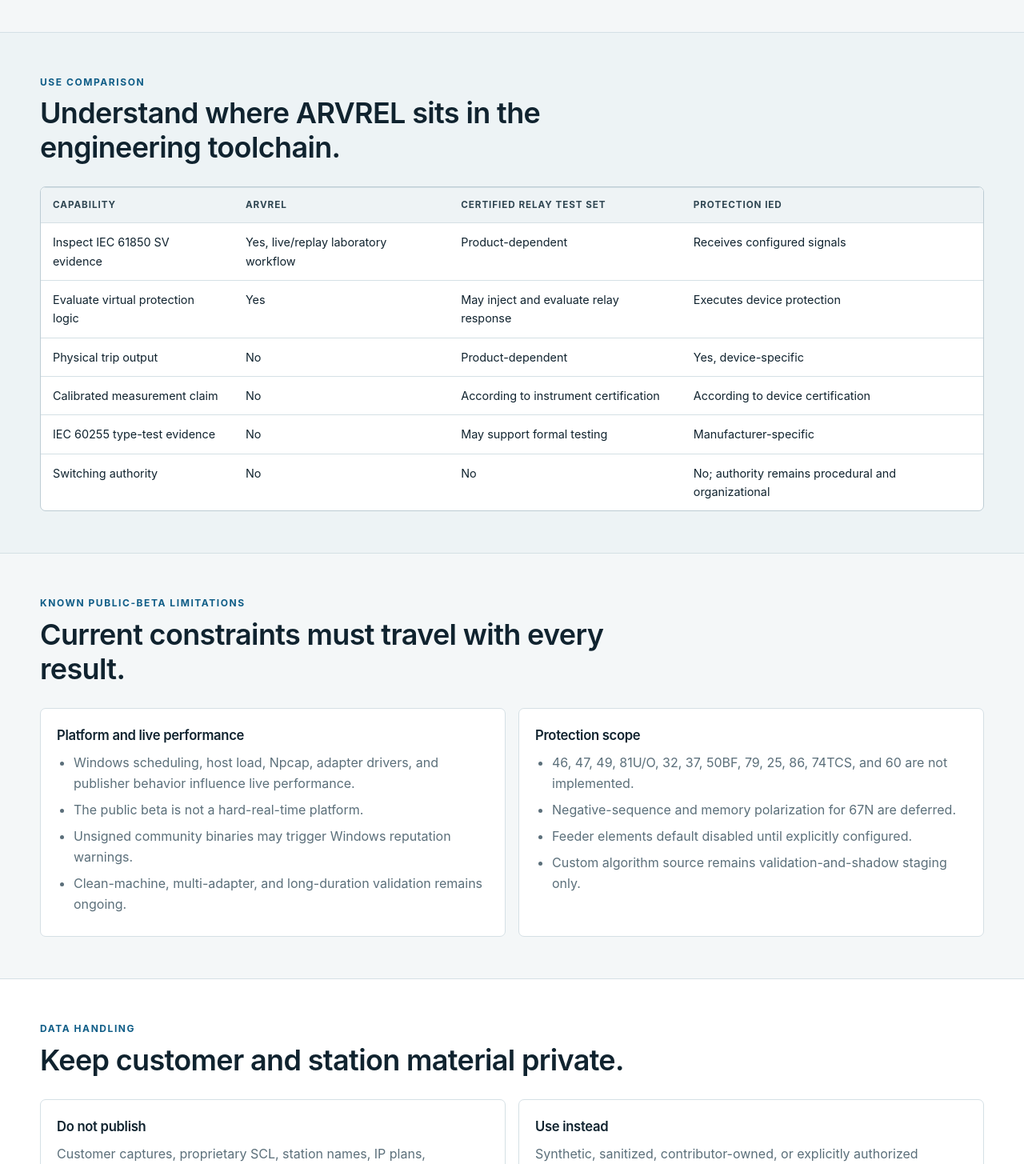
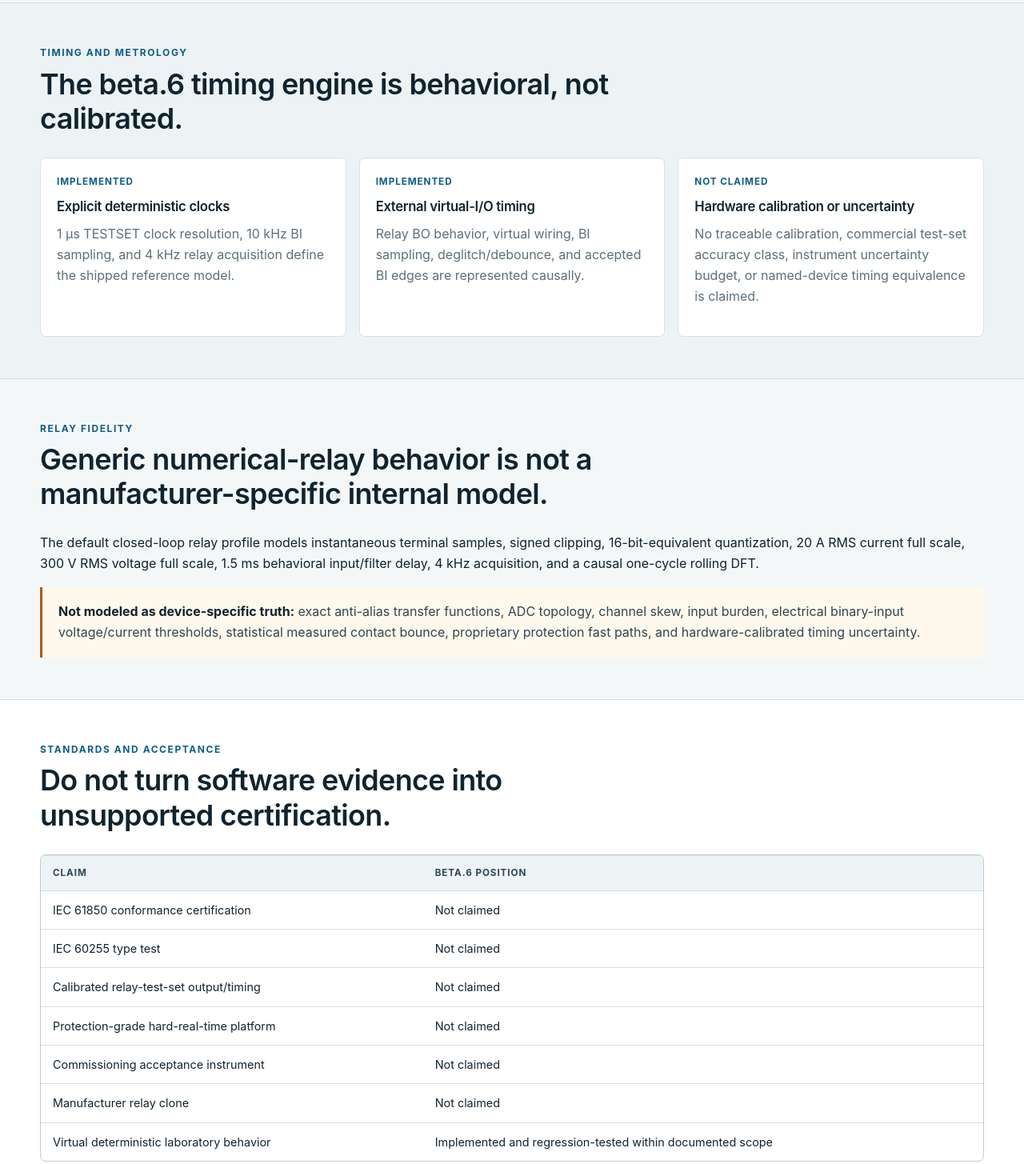
Before and after one commit to masarray/arvrel, a plain HTML site: page docs/safety-and-limitations.html in a window 1280 px wide. Shown: the part 918-2373 px from the top of the page at 80% size. Drawn offline with Linux system fonts and the light colour scheme.

Commit message:
docs: synchronize safety and fidelity boundaries

```diff
--- a/docs/safety-and-limitations.html
+++ b/docs/safety-and-limitations.html
@@ -1,32 +1,26 @@
 <!doctype html>
 <html lang="en">
-<head><meta charset="utf-8"><meta name="viewport" content="width=device-width, initial-scale=1"><title>Safety and Limitations — ARVREL</title><meta name="description" content="Review ARVREL's virtual-output safety boundary, intended use, prohibited interpretations, known beta limitations, privacy guidance, and security reporting route."><link rel="canonical" href="https://masarray.github.io/arvrel/safety-and-limitations.html"><link rel="stylesheet" href="assets/site.css"><link rel="icon" href="assets/icon/favicon.svg" type="image/svg+xml"></head>
+<head><meta charset="utf-8"><meta name="viewport" content="width=device-width, initial-scale=1"><title>Safety and Limitations — ARVREL v0.1.0-beta.6</title><meta name="description" content="Review ARVREL beta.6 safety, fidelity, calibration, timing, live-network, virtual MMS control, data-handling, and operational non-claims."><link rel="canonical" href="https://masarray.github.io/arvrel/safety-and-limitations.html"><link rel="stylesheet" href="assets/site.css"><link rel="icon" href="assets/icon/favicon.svg" type="image/svg+xml"></head>
 <body>
 <a class="skip-link" href="#main-content">Skip to content</a>
 <header class="site-header"><div class="wrap nav"><a class="brand" href="index.html"><img src="assets/icon/favicon.svg" alt=""><span>ARVREL</span></a><nav class="nav-links" aria-label="Primary navigation"><a href="capabilities.html">Capabilities</a><a href="workflows/index.html">Workflows</a><a href="architecture.html">Architecture</a><a href="evidence-and-trust.html">Trust</a><a href="safety-and-limitations.html" aria-current="page">Safety</a><a href="quick-start.html">Quick start</a><a class="nav-cta" href="download.html">Download</a></nav></div></header>
-<section class="page-hero"><div class="wrap"><div class="breadcrumbs"><a href="index.html">Home</a> / Safety and limitations</div><p class="eyebrow">Engineering boundary</p><h1>Virtual-output laboratory software with explicit limits.</h1><p class="lede">ARVREL is designed for education, source review, controlled laboratory evaluation, FAT/SAT preparation, troubleshooting, and research. It is not an operational protection IED or calibrated relay test set.</p></div></section>
+<section class="page-hero"><div class="wrap"><div class="breadcrumbs"><a href="index.html">Home</a> / Safety and limitations</div><p class="eyebrow">Engineering boundary</p><h1>ARVREL is a virtual laboratory, not operational protection or calibrated test equipment.</h1><p class="lede">Beta.6 increases causal fidelity and timing transparency, but stronger modeling does not create calibration, certification, field authority, or manufacturer-equivalence claims.</p></div></section>
 <main id="main-content">
-<section><div class="wrap"><div class="callout danger"><strong>ARVREL must not be treated as switching authority, commissioning acceptance, or protection-grade real-time equipment.</strong> No screen, event, export, or virtual trip produced by ARVREL authorizes operation of primary plant.</div><div class="grid-2" style="margin-top:18px">
-<article class="card"><span class="label">Intended</span><h3>Controlled engineering use</h3><ul class="check-list"><li>Education and university laboratories</li><li>Source review and software regression</li><li>Authorized process-bus troubleshooting</li><li>FAT/SAT preparation and demonstration rehearsal</li><li>Protection-algorithm research with synthetic or owned data</li></ul></article>
-<article class="card"><span class="label">Not provided</span><h3>Operational or certified authority</h3><ul class="check-list"><li>Physical relay contacts</li><li>Operational GOOSE trip or MMS control</li><li>Autonomous switching or interlocking approval</li><li>IEC 61850 conformance certification</li><li>IEC 60255 type-test or calibration evidence</li><li>Hard-real-time protection guarantee</li></ul></article>
-</div></div></section>
-<section class="soft"><div class="wrap"><div class="section-heading"><p class="section-kicker">Use comparison</p><h2>Understand where ARVREL sits in the engineering toolchain.</h2></div><div class="matrix"><table><thead><tr><th>Capability</th><th>ARVREL</th><th>Certified relay test set</th><th>Protection IED</th></tr></thead><tbody>
-<tr><td>Inspect IEC 61850 SV evidence</td><td>Yes, live/replay laboratory workflow</td><td>Product-dependent</td><td>Receives configured signals</td></tr>
-<tr><td>Evaluate virtual protection logic</td><td>Yes</td><td>May inject and evaluate relay response</td><td>Executes device protection</td></tr>
-<tr><td>Physical trip output</td><td>No</td><td>Product-dependent</td><td>Yes, device-specific</td></tr>
-<tr><td>Calibrated measurement claim</td><td>No</td><td>According to instrument certification</td><td>According to device certification</td></tr>
-<tr><td>IEC 60255 type-test evidence</td><td>No</td><td>May support formal testing</td><td>Manufacturer-specific</td></tr>
-<tr><td>Switching authority</td><td>No</td><td>No</td><td>No; authority remains procedural and organizational</td></tr>
-</tbody></table></div></div></section>
-<section><div class="wrap"><div class="section-heading"><p class="section-kicker">Known public-beta limitations</p><h2>Current constraints must travel with every result.</h2></div><div class="grid-2">
-<div class="card"><h3>Platform and live performance</h3><ul class="check-list"><li>Windows scheduling, host load, Npcap, adapter drivers, and publisher behavior influence live performance.</li><li>The public beta is not a hard-real-time platform.</li><li>Unsigned community binaries may trigger Windows reputation warnings.</li><li>Clean-machine, multi-adapter, and long-duration validation remains ongoing.</li></ul></div>
-<div class="card"><h3>Protection scope</h3><ul class="check-list"><li>46, 47, 49, 81U/O, 32, 37, 50BF, 79, 25, 86, 74TCS, and 60 are not implemented.</li><li>Negative-sequence and memory polarization for 67N are deferred.</li><li>Feeder elements default disabled until explicitly configured.</li><li>Custom algorithm source remains validation-and-shadow staging only.</li></ul></div>
-</div></div></section>
-<section class="surface"><div class="wrap"><div class="section-heading"><p class="section-kicker">Data handling</p><h2>Keep customer and station material private.</h2></div><div class="grid-2">
-<article class="card"><h3>Do not publish</h3><p>Customer captures, proprietary SCL, station names, IP plans, credentials, employer-confidential settings, or evidence that identifies protected infrastructure.</p></article>
-<article class="card"><h3>Use instead</h3><p>Synthetic, sanitized, contributor-owned, or explicitly authorized fixtures with non-sensitive names and reproducible scenario documentation.</p></article>
-</div><div class="callout warn" style="margin-top:20px"><strong>Local data:</strong> preferences and crash logs may include local paths or selected file context under <code>%LOCALAPPDATA%\ARVREL</code>. Review and redact diagnostics before sharing.</div></div></section>
-<section><div class="wrap"><div class="section-heading"><p class="section-kicker">Security and reporting</p><h2>Use the correct disclosure route.</h2></div><p>Report reproducible non-sensitive defects through GitHub Issues. Report vulnerabilities through the private security-advisory process. Never attach confidential station material to a public issue.</p><div class="actions"><a class="button light" href="https://github.com/masarray/arvrel/blob/main/SECURITY.md">Security policy</a><a class="button light" href="https://github.com/masarray/arvrel/issues">Public issues</a></div><div class="pager"><a href="evidence-and-trust.html"><span>Previous</span>Evidence and trust</a><a href="download.html" style="text-align:right"><span>Next</span>Download and verify</a></div></div></section>
+<section><div class="wrap"><div class="section-heading"><p class="section-kicker">Virtual-only authority</p><h2>No software action leaves the simulator as primary-equipment authority.</h2></div><div class="grid-3"><article class="card"><h3>Relay outputs</h3><p>BO contacts, trip latch, and TESTSET BI wiring are software models only. There is no physical trip contact or operational GOOSE trip authority.</p></article><article class="card"><h3>AVR / OLTC</h3><p>Tap movement and interlocks act on the simulated transformer plant. There is no physical OLTC motor command.</p></article><article class="card"><h3>MMS controls</h3><p>Browse/read/report/control behavior exists, but modeled commands terminate inside the virtual AVR/OLTC process and provide no switching authority.</p></article></div></div></section>
+
+<section class="soft"><div class="wrap"><div class="section-heading"><p class="section-kicker">Timing and metrology</p><h2>The beta.6 timing engine is behavioral, not calibrated.</h2></div><div class="grid-3"><article class="card"><span class="label">Implemented</span><h3>Explicit deterministic clocks</h3><p>1 µs TESTSET clock resolution, 10 kHz BI sampling, and 4 kHz relay acquisition define the shipped reference model.</p></article><article class="card"><span class="label">Implemented</span><h3>External virtual-I/O timing</h3><p>Relay BO behavior, virtual wiring, BI sampling, deglitch/debounce, and accepted BI edges are represented causally.</p></article><article class="card"><span class="label">Not claimed</span><h3>Hardware calibration or uncertainty</h3><p>No traceable calibration, commercial test-set accuracy class, instrument uncertainty budget, or named-device timing equivalence is claimed.</p></article></div></div></section>
+
+<section><div class="wrap"><div class="section-heading"><p class="section-kicker">Relay fidelity</p><h2>Generic numerical-relay behavior is not a manufacturer-specific internal model.</h2></div><p>The default closed-loop relay profile models instantaneous terminal samples, signed clipping, 16-bit-equivalent quantization, 20 A RMS current full scale, 300 V RMS voltage full scale, 1.5 ms behavioral input/filter delay, 4 kHz acquisition, and a causal one-cycle rolling DFT.</p><div class="callout warn"><strong>Not modeled as device-specific truth:</strong> exact anti-alias transfer functions, ADC topology, channel skew, input burden, electrical binary-input voltage/current thresholds, statistical measured contact bounce, proprietary protection fast paths, and hardware-calibrated timing uncertainty.</div></div></section>
+
+<section class="surface"><div class="wrap"><div class="section-heading"><p class="section-kicker">Standards and acceptance</p><h2>Do not turn software evidence into unsupported certification.</h2></div><div class="matrix"><table><thead><tr><th>Claim</th><th>beta.6 position</th></tr></thead><tbody><tr><td>IEC 61850 conformance certification</td><td>Not claimed</td></tr><tr><td>IEC 60255 type test</td><td>Not claimed</td></tr><tr><td>Calibrated relay-test-set output/timing</td><td>Not claimed</td></tr><tr><td>Protection-grade hard-real-time platform</td><td>Not claimed</td></tr><tr><td>Commissioning acceptance instrument</td><td>Not claimed</td></tr><tr><td>Manufacturer relay clone</td><td>Not claimed</td></tr><tr><td>Virtual deterministic laboratory behavior</td><td>Implemented and regression-tested within documented scope</td></tr></tbody></table></div></div></section>
+
+<section><div class="wrap"><div class="section-heading"><p class="section-kicker">Live network use</p><h2>Npcap and Ethernet workflows require explicit authorization.</h2></div><ul class="check-list"><li>Use live capture only on isolated, authorized laboratory networks.</li><li>Install Npcap separately under the device owner's security/licensing policy.</li><li>Do not connect ARVREL to an operational process bus without an approved test method and authorization.</li><li>Windows scheduling, drivers, adapters, publishers, and host load can affect live capture behavior.</li><li>Prefer deterministic internal tests and PCAP replay before adding live-network variables.</li></ul></div></section>
+
+<section class="soft"><div class="wrap"><div class="section-heading"><p class="section-kicker">Evidence interpretation</p><h2>Internal trip and external TESTSET result are intentionally different authorities.</h2></div><p>With the virtual BO1→BI1 trip wire disconnected, the relay may trip internally while the TESTSET correctly reports no external trip. This is not a defect; it demonstrates that the TESTSET is not peeking at relay private state.</p><p>Likewise, generic BI2 ANY PICKUP may precede the eventual operated-element pickup. Timing values must be interpreted according to their evidence source.</p></div></section>
+
+<section><div class="wrap"><div class="section-heading"><p class="section-kicker">Data handling</p><h2>Keep customer and infrastructure information out of public reports.</h2></div><p>Do not publish proprietary SCL files, customer captures, credentials, IP plans, protected infrastructure details, employer-confidential logs, or evidence you are not authorized to redistribute. Use synthetic, sanitized, or contributor-owned fixtures for public issues.</p></div></section>
+
+<section class="warning"><div class="wrap"><div class="section-heading"><p class="section-kicker">Operational prohibition</p><h2>Do not use ARVREL as the sole basis for field protection or switching decisions.</h2><p>ARVREL is suitable for education, controlled laboratory evaluation, source review, research, interoperability study, and FAT/SAT preparation. It is not a substitute for approved commissioning procedures, calibrated equipment, protection-setting governance, or site switching authority.</p></div><div class="pager"><a href="evidence-and-trust.html"><span>Previous</span>Evidence and trust</a><a href="release-status.html" style="text-align:right"><span>Next</span>Release status</a></div></div></section>
 </main>
-<footer class="site-footer"><div class="wrap footer-grid"><div><div class="footer-title">ARVREL</div><div class="small">Virtual Protection Relay Laboratory</div></div><div class="small"><a href="https://github.com/masarray/arvrel/blob/main/SECURITY.md">Security</a> · <a href="https://github.com/masarray/arvrel/blob/main/LICENSE">License</a> · <a href="https://github.com/masarray/arvrel">Source</a></div></div></footer>
+<footer class="site-footer"><div class="wrap footer-grid"><div><div class="footer-title">ARVREL</div><div class="small">Virtual-output public engineering beta.</div></div><div class="small"><a href="release-status.html">Release status</a> · <a href="documentation.html">Documentation</a> · <a href="https://github.com/masarray/arvrel/blob/main/SECURITY.md">Security</a> · <a href="https://github.com/masarray/arvrel">Source</a></div></div></footer>
 </body></html>
```
